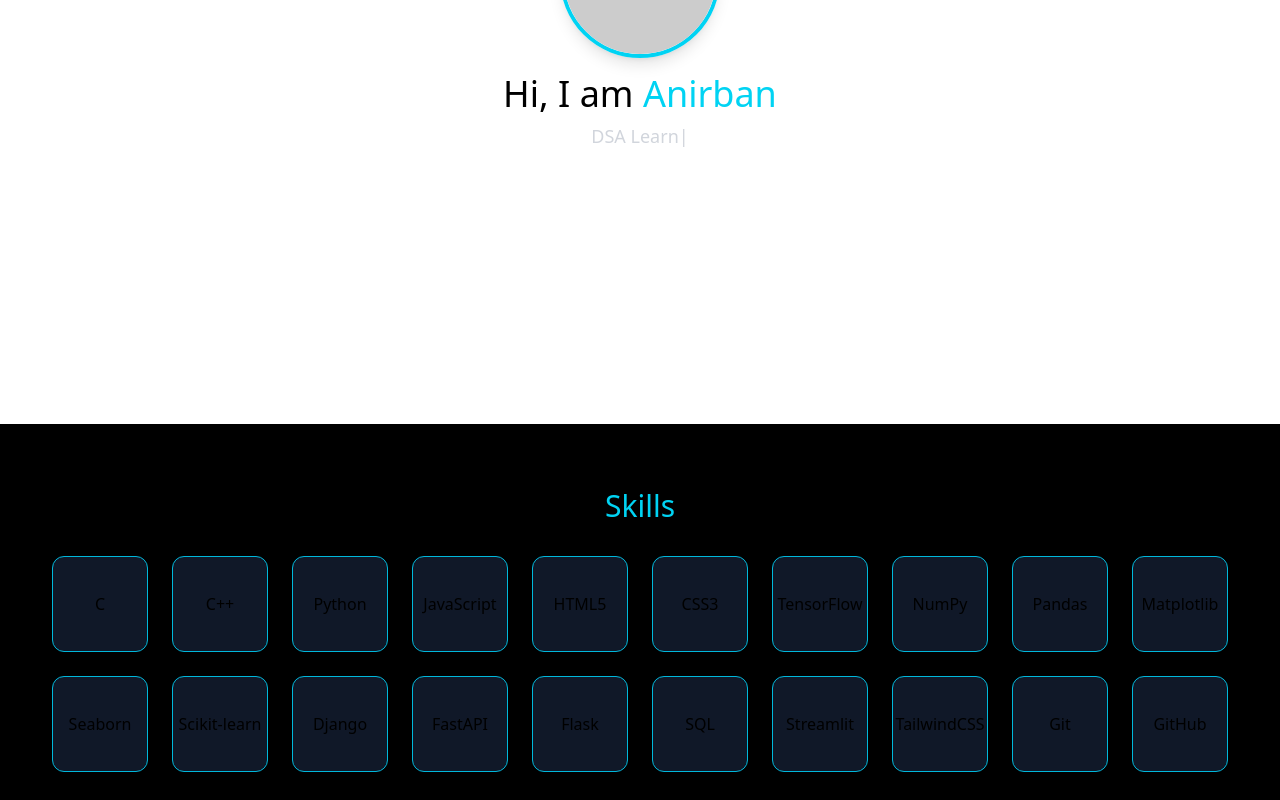
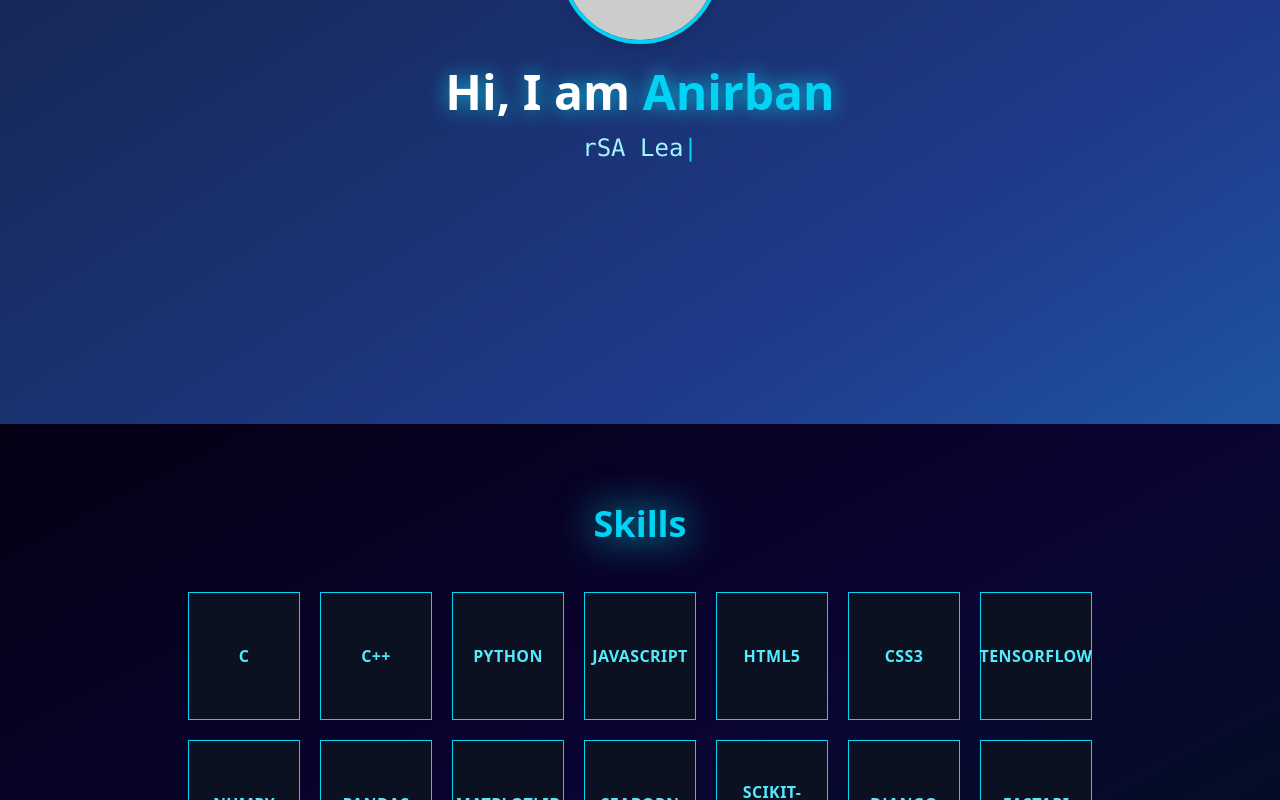
Before and after one commit to AnirbansarkarS/Portfolio-Website-by-React-JS, a React (Vite) app: page / in a window 1280 px wide. Shown: the part 440-1240 px from the top of the page. Built offline with nearby package versions, Linux system fonts and the light colour scheme.

Commit message:
feat: enhance skills section with new styles and animations

```diff
--- a/package.json
+++ b/package.json
@@ -12,8 +12,10 @@
   },
   "dependencies": {
     "@tailwindcss/vite": "^4.1.14",
+    "aos": "^2.3.4",
     "react": "^19.1.1",
-    "react-dom": "^19.1.1"
+    "react-dom": "^19.1.1",
+    "react-scroll": "^1.9.3"
   },
   "devDependencies": {
     "@eslint/js": "^9.36.0",
--- a/src/App.jsx
+++ b/src/App.jsx
@@ -5,6 +5,7 @@ import Projects from "./components/projects";
 import Stats from "./components/stats";
 import Contact from "./components/contacts";
 import Footer from "./components/footer";
+
 import "./App.css";
 
 function App() {
--- a/src/components/hero.jsx
+++ b/src/components/hero.jsx
@@ -1,6 +1,6 @@
 import { useEffect, useState } from "react";
 
-const roles = ["Frontend Developer", "DSA Learner", "Research Lover"];
+const roles = ["Frontend Developer", "DSA Learner", "Research Lover","The ML Guy"];
 
 function Hero() {
   const [text, setText] = useState("");
@@ -10,29 +10,43 @@ function Hero() {
   useEffect(() => {
     const interval = setInterval(() => {
       if (charIndex < roles[roleIndex].length) {
-        setText(text + roles[roleIndex][charIndex]);
-        setCharIndex(charIndex + 1);
+        setText((prev) => prev + roles[roleIndex][charIndex]);
+        setCharIndex((prev) => prev + 1);
       } else {
         setTimeout(() => {
           setText("");
           setCharIndex(0);
-          setRoleIndex((roleIndex + 1) % roles.length);
+          setRoleIndex((prev) => (prev + 1) % roles.length);
         }, 1500);
       }
-    }, 150);
+    }, 120);
 
     return () => clearInterval(interval);
-  }, [text, charIndex, roleIndex]);
+  }, [charIndex, roleIndex]);
 
   return (
-    <section className="flex flex-col items-center justify-center h-screen text-center">
+    <section className="flex flex-col items-center justify-center h-screen text-center
+      bg-gradient-to-br from-[#0f172a] via-[#1e3a8a] to-[#0ea5e9]
+      animate-gradient-x">
+
+      {/* Profile Image */}
       <img
         src="https://via.placeholder.com/200"
         alt="profile"
-        className="w-40 h-40 rounded-full border-4 border-cyan-400 shadow-lg"
+        className="w-40 h-40 rounded-full border-4 border-cyan-400 shadow-lg
+        hover:scale-110 hover:shadow-cyan-500/50 transition-all duration-500"
       />
-      <h1 className="text-4xl mt-4">Hi, I am <span className="text-cyan-400">Anirban</span></h1>
-      <p className="text-lg mt-2 text-gray-300">{text}|</p>
+
+      {/* Name */}
+      <h1 className="text-5xl mt-6 font-bold text-white drop-shadow-[0_0_10px_#06b6d4] animate-fade-in">
+        Hi, I am <span className="text-cyan-400">Anirban</span>
+      </h1>
+
+      {/* Typing Effect + Blinking Cursor */}
+      <p className="text-2xl mt-4 text-cyan-200 font-mono animate-fade-in">
+        {text}
+        <span className="animate-blink text-cyan-400">|</span>
+      </p>
     </section>
   );
 }
--- a/src/components/skills.jsx
+++ b/src/components/skills.jsx
@@ -1,14 +1,27 @@
 import { skills } from "../data/skills";
+import { Link } from "react-scroll";
 
 function Skills() {
   return (
-    <section id="skills" className="py-16 bg-black text-center">
-      <h2 className="text-3xl text-cyan-400 mb-8">Skills</h2>
-      <div className="flex flex-wrap justify-center gap-6">
+
+    <section
+      id="skills"
+      className="py-20 text-center bg-gradient-to-br from-[#050014] via-[#0a0433] to-[#00111a]"
+    >
+      <h2 className="text-4xl font-bold text-cyan-400 mb-12 drop-shadow-[0_0_20px_#00f7ff]">
+        Skills
+      </h2>
+
+      {/* Honeycomb Grid */}
+      <div className="flex flex-wrap justify-center gap-5 max-w-5xl mx-auto">
         {skills.map((skill, i) => (
           <div
             key={i}
-            className="w-24 h-24 flex items-center justify-center bg-gray-900 border border-cyan-500 rounded-xl hover:scale-110 hover:shadow-[0_0_15px_#00fff7] transition-transform"
+            className="w-28 h-32 flex items-center justify-center
+              text-cyan-300 font-semibold uppercase tracking-wide
+              bg-[#0b1120] clip-hex hex-spin border border-cyan-400
+              transition-all duration-500 ease-in-out
+              hover:scale-110 hover:shadow-[0_0_30px_10px_#00eaff] hover:bg-[#04152e]"
           >
             {skill}
           </div>
--- a/src/index.css
+++ b/src/index.css
@@ -1 +1,48 @@
 @import "tailwindcss";
+@keyframes blink {
+    50% { opacity: 0; }
+  }
+  .animate-blink {
+    animation: blink 1s step-start infinite;
+  }
+
+  @keyframes gradient-x {
+    0%, 100% { background-position: 0% 50%; }
+    50% { background-position: 100% 50%; }
+  }
+  .animate-gradient-x {
+    background-size: 200% 200%;
+    animation: gradient-x 6s ease infinite;
+  }
+
+  @keyframes fade-in {
+    from { opacity: 0; transform: translateY(20px); }
+    to { opacity: 1; transform: translateY(0); }
+  }
+  .animate-fade-in {
+    animation: fade-in 1.5s ease forwards;
+  }
+
+
+  /* Hexagon Shape */
+
+
+  /* Optional: glowing spin animation */
+  @keyframes spin-glow {
+    0% {
+      transform: rotate(0deg);
+      box-shadow: 0 0 15px #00eaff, 0 0 30px #00eaff, 0 0 45px #00eaff;
+    }
+    50% {
+      transform: rotate(180deg);
+      box-shadow: 0 0 25px #00fff7, 0 0 50px #00fff7, 0 0 70px #00fff7;
+    }
+    100% {
+      transform: rotate(360deg);
+      box-shadow: 0 0 15px #00eaff, 0 0 30px #00eaff, 0 0 45px #00eaff;
+    }
+  }
+
+  .hex-spin:hover {
+    animation: spin-glow 2s linear infinite;
+  }
```
Also changed, not shown: 1 other file (tests, documents, lock files or other folders).
